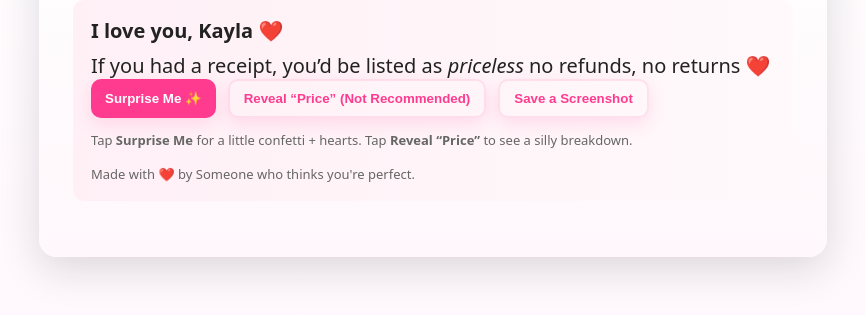
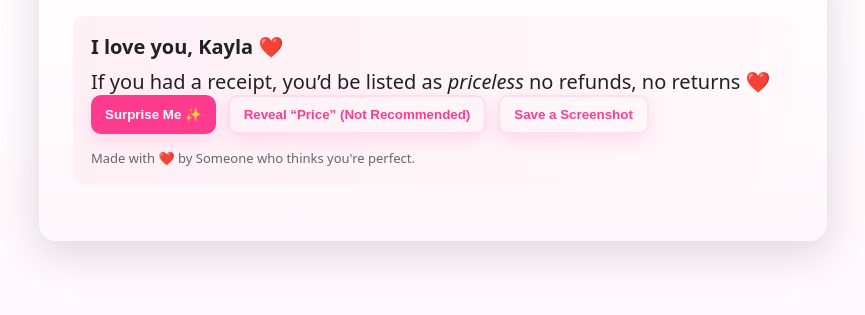
Before and after one commit to brodyfreeland1/Love-note, a plain HTML site: page index.html in a window 1280 px wide. Shown: the part 333-648 px from the top of the page, without its empty margins (207-1072 px from the left). Drawn offline with Linux system fonts and the light colour scheme.

Commit message:
Remove confetti and price reveal instructions
Removed the instruction for tapping 'Surprise Me' and 'Reveal Price'.

```diff
--- a/index.html
+++ b/index.html
@@ -42,7 +42,6 @@
       <button class="secondary" id="shareBtn">Save a Screenshot</button>
     </div>
 
-    <div class="small">Tap <strong>Surprise Me</strong> for a little confetti + hearts. Tap <strong>Reveal “Price”</strong> to see a silly breakdown.</div>
 
     <div class="extra hidden" id="priceBox">
       <div style="background:#fff;border-radius:10px;padding:10px;box-shadow:0 6px 20px rgba(0,0,0,0.06);flex:1">
```
